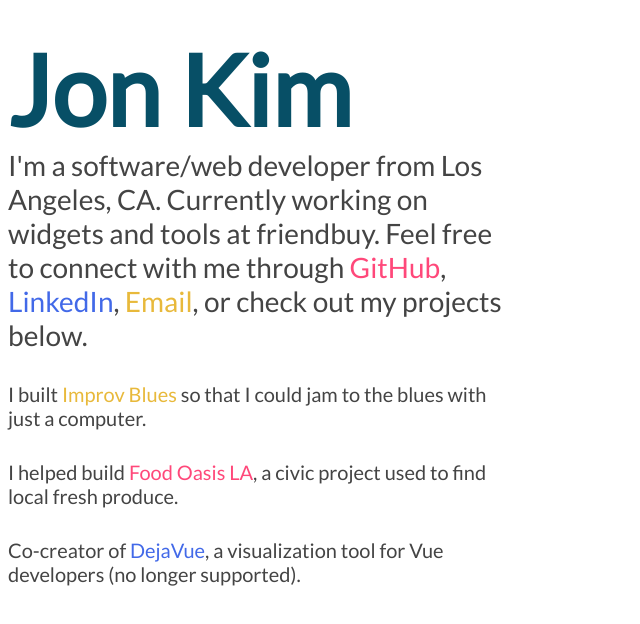
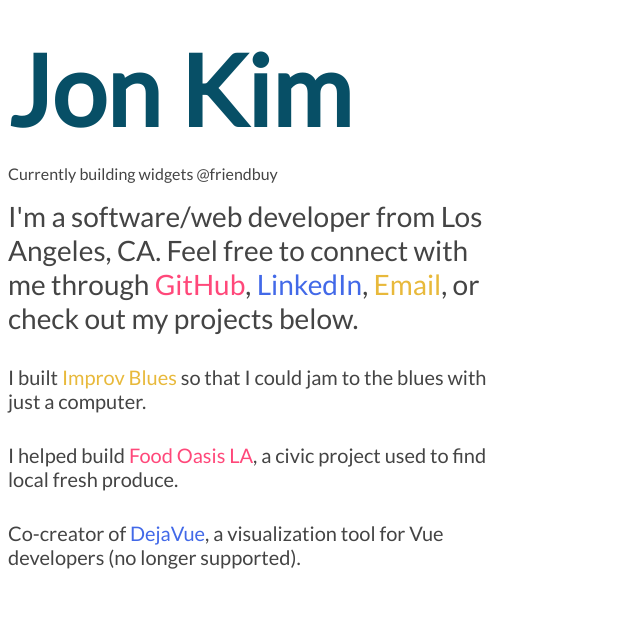
Before and after one commit to kimhjona/moonteapodcast, a plain HTML site: page index.html in a window 1280 px wide. Shown: the whole page, without its empty margins (0-640 px from the left). Drawn offline with Linux system fonts and the light colour scheme.

Commit message:
minor edits

```diff
--- a/index.html
+++ b/index.html
@@ -20,8 +20,9 @@
       <div class="container">
           <p class="intro">
             <div class="title slideRight"><b>Jon Kim</b></div>
+            <p class="into">Currently building widgets @friendbuy</p>
             <p class="intro">
-              I'm a software/web developer from Los Angeles, CA. Currently working on widgets and tools at friendbuy.
+              I'm a software/web developer from Los Angeles, CA.
               Feel free to connect with me through
               <a href="https://github.com/kimhjona" style="color: #FF487A" id="link">GitHub</a>,
               <a href="https://www.linkedin.com/in/jhyunkim/" style="color: #4269E8">LinkedIn</a>,
```
